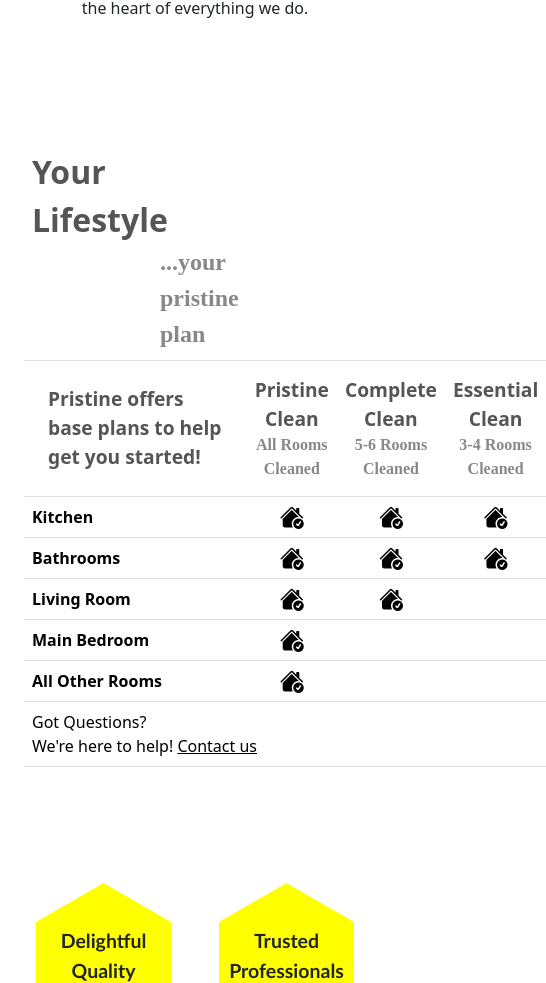
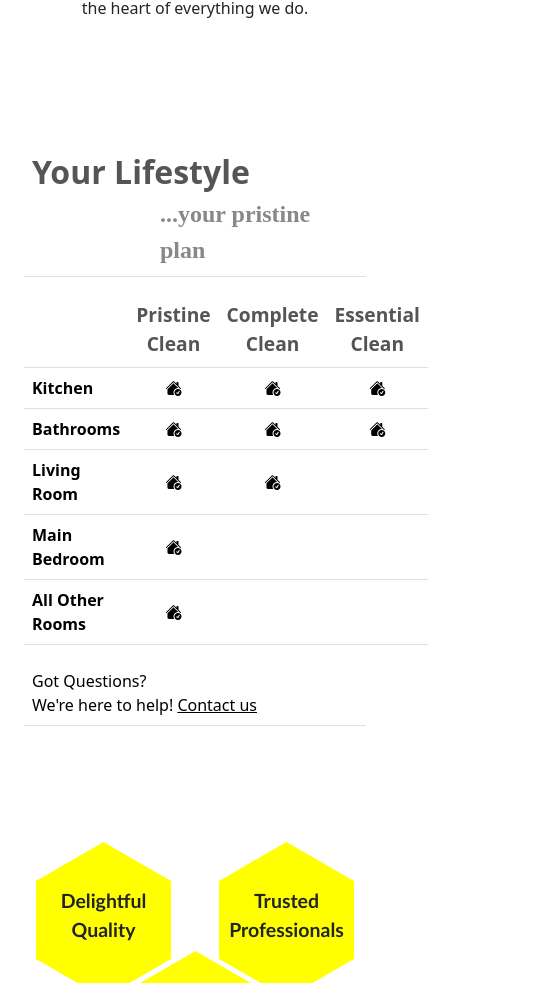
Before and after one commit to ifTaylor/pristinestl, a Next.js app: page / in a window 390 px wide. Shown: the part 1278-2261 px from the top of the page, 546 px wide, since content can reach past the window. Built offline with nearby package versions, Linux system fonts and the light colour scheme.

Commit message:
mobile friendly table

```diff
--- a/components/service_packages.tsx
+++ b/components/service_packages.tsx
@@ -40,11 +40,9 @@
 
   return (
     <Container className="container-padding">
-      <Row>
-        <Col>
-          <Table>
-            <thead className="plans-table">
-              <tr className="table-top-row">
+          <Table className="plans-table">
+          <thead className="table-top-row">
+              <tr>
                 <th>
                   <div>
                     <div className="table-top-title mb-0">Your Lifestyle</div>
@@ -52,10 +50,20 @@
                   </div>
                 </th>
               </tr>
+            </thead>
+          </Table>
+          <Table className="plans-table">
+            <colgroup>
+              <col style={{ width: '10%' }} />
+              <col style={{ width: '10%' }} />
+              <col style={{ width: '10%' }} />
+              <col style={{ width: '10%' }} />
+            </colgroup>
+            <thead className="table-top-row">
               <tr>
                 <th>
                   <div className="table-header-cell">
-                    Pristine offers base plans to help get you started!
+                    Let's help get you started!
                   </div>
                 </th>
                 <th className="table-cell-center">
@@ -88,25 +96,25 @@
                   ))}
                 </tr>
               ))}
+            </tbody>
+          </Table>
+          <Table>
+            <thead>
               <tr>
                 <td colSpan={2}>
                   <div className="footer-heading">Got Questions?</div>
                   <div className="footer-text">
                     We're here to help!{' '}
-                    <a href="/locations/" style={{ color: 'var(--headline-blue)' }}>
+                    <a href="/contact" style={{ color: 'var(--headline-blue)' }}>
                       Contact us
                     </a>
                   </div>
                 </td>
-                <td>
-                </td>
-                <td>
-                </td>
+                <td></td>
+                <td></td>
               </tr>
-            </tbody>
+            </thead>
           </Table>
-        </Col>
-      </Row>
     </Container>
   );
 };
--- a/styles/global.scss
+++ b/styles/global.scss
@@ -294,41 +294,6 @@
     }
 }
 
-@media (max-width: 768px) {
-    .header-message p {
-        font-size: 16px;
-    }
-
-    .header-image-container {
-        @extend .flex-center;
-        padding-top: 10px;
-        margin: 0;
-        height: 15vh;
-        overflow: hidden;
-
-        img {
-            width: 100%;
-            height: 100%;
-            object-fit: cover;
-            object-position: left;
-            border-radius: 10px;
-        }
-    }
-
-    h2,
-    h3 {
-        font-size: 18px;
-    }
-
-    p {
-        font-size: 14px;
-    }
-
-    .center-container h3 {
-        font-size: 16px;
-    }
-}
-
 // Table styles
 .plans-table {
     background-color: #f8f8f8;
@@ -420,3 +385,52 @@
   .highlight-cell {
     background-color: #d89aad;
   }
+
+@media (max-width: 768px) {
+  .table-icon {
+    display: flex;
+    justify-content: center;
+    font-size: 1rem;
+  }
+
+  .table-header-cell {
+    display: none;
+  }
+
+  .table-text {
+    display: none;
+  }
+
+  .header-message p {
+      font-size: 16px;
+  }
+
+  .header-image-container {
+      @extend .flex-center;
+      padding-top: 10px;
+      margin: 0;
+      height: 15vh;
+      overflow: hidden;
+
+      img {
+          width: 100%;
+          height: 100%;
+          object-fit: cover;
+          object-position: left;
+          border-radius: 10px;
+      }
+  }
+
+  h2,
+  h3 {
+      font-size: 18px;
+  }
+
+  p {
+      font-size: 14px;
+  }
+
+  .center-container h3 {
+      font-size: 16px;
+  }
+}
```
Lines whose indentation alone changed are shown as unchanged.
